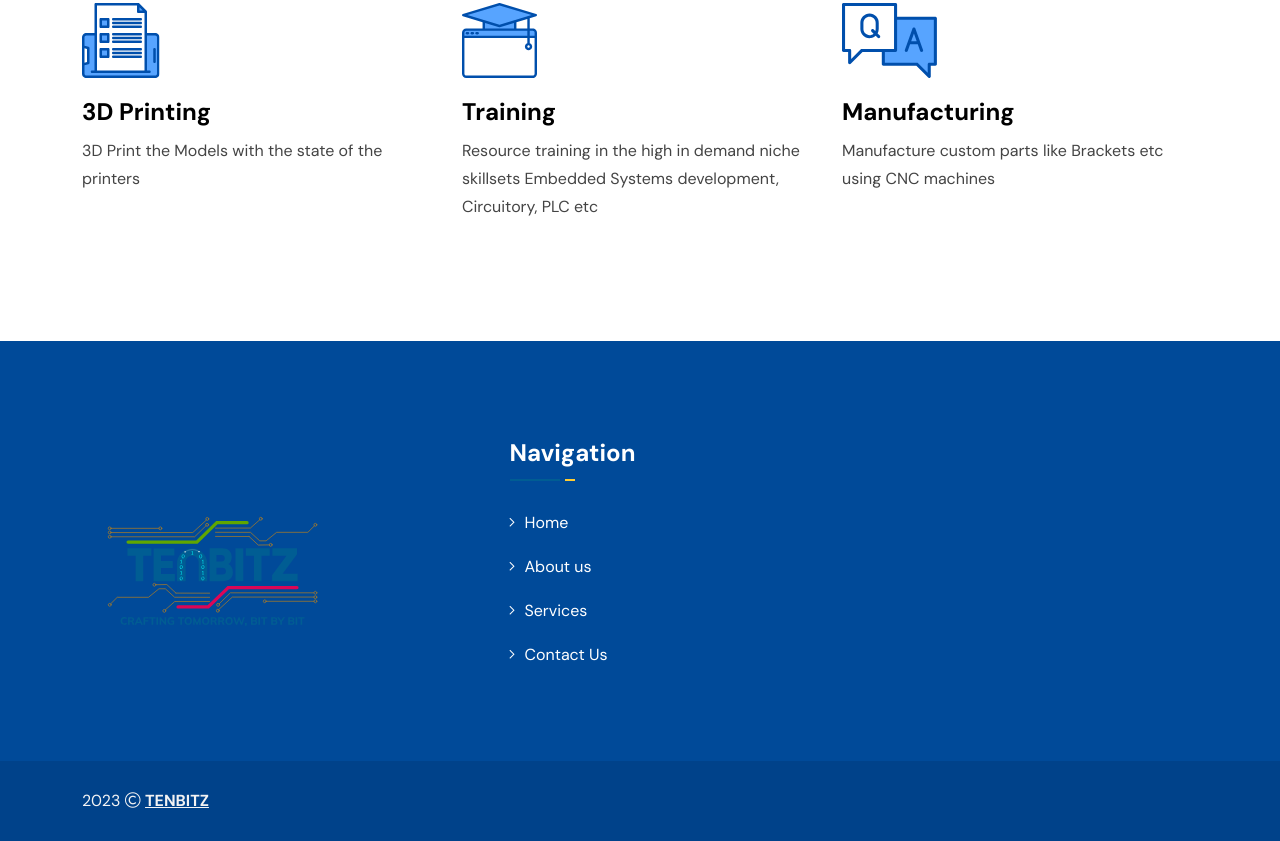
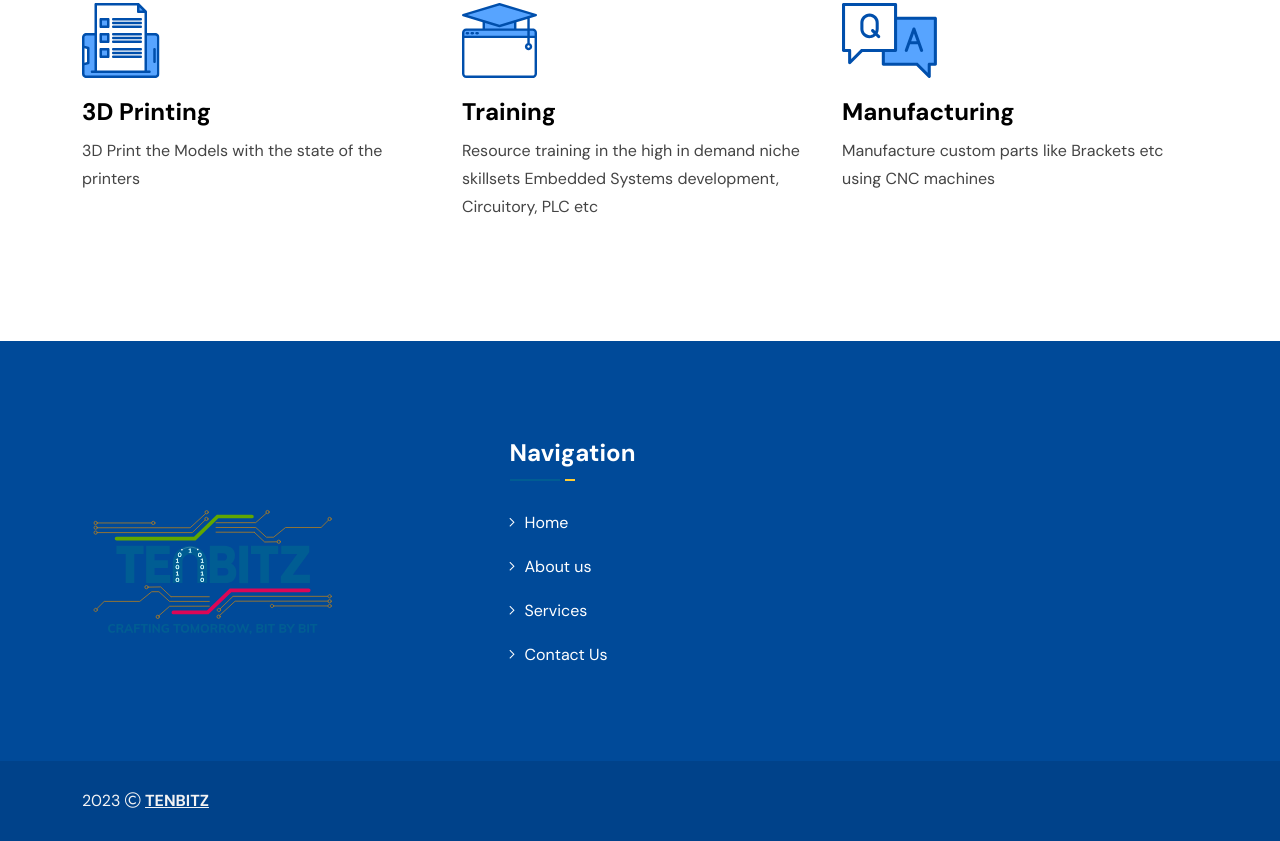
Before and after one commit to Magniontechnologies/tenbitz-dev, a plain HTML site: page index.html in a window 1280 px wide. Shown: the part 1410-2251 px from the top of the page. Drawn offline with Linux system fonts and the light colour scheme.

Commit message:
footer logo

```diff
--- a/index.html
+++ b/index.html
@@ -569,7 +569,7 @@
                     <div class="col-md-6 col-xl-3">
                         <div class="widget footer-widget">
                             <div class="vs-widget-about">
-                                <div class="footer-logo"> <a href="#"><img src="assets/img/TENBITZ Logo.svg" alt="logo"></a> </div>
+                                <div class="footer-logo"> <a href="#"><img src="assets/img/newlogo.svg" alt="logo"></a> </div>
                                 <p class="footer-text"></p>
                                 <!--<div class="footer-media">
                                     <div class="media-icon"><i class="fas fa-file-pdf"></i></div>
```
Also changed, not shown: assets/img/newlogow.png (added).
